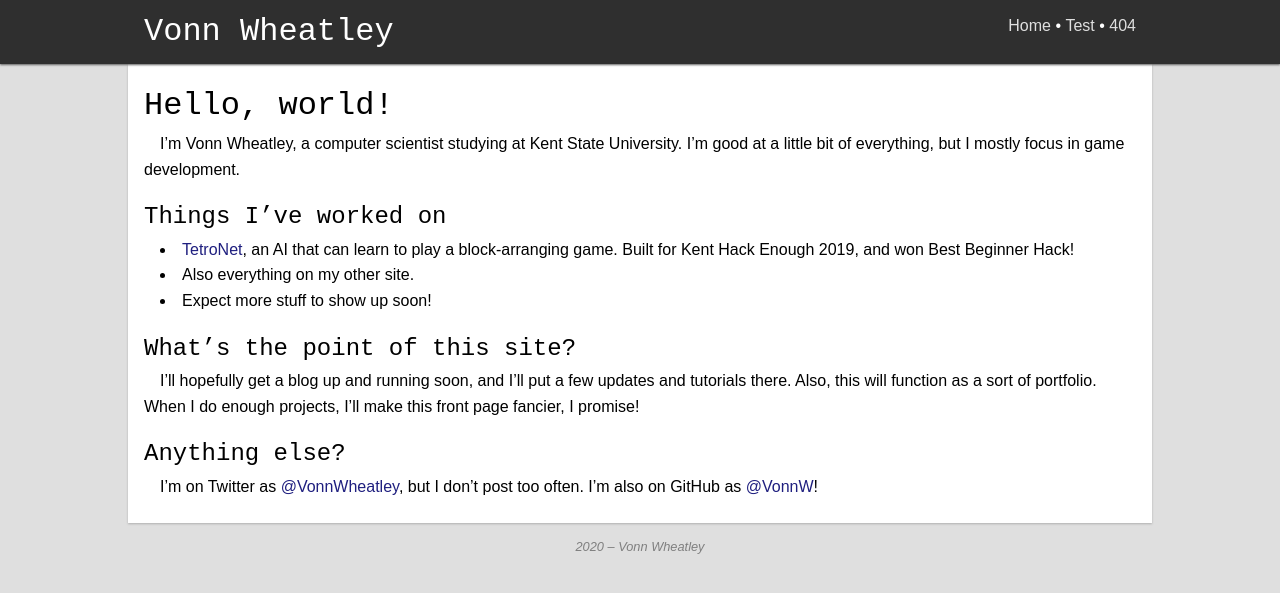
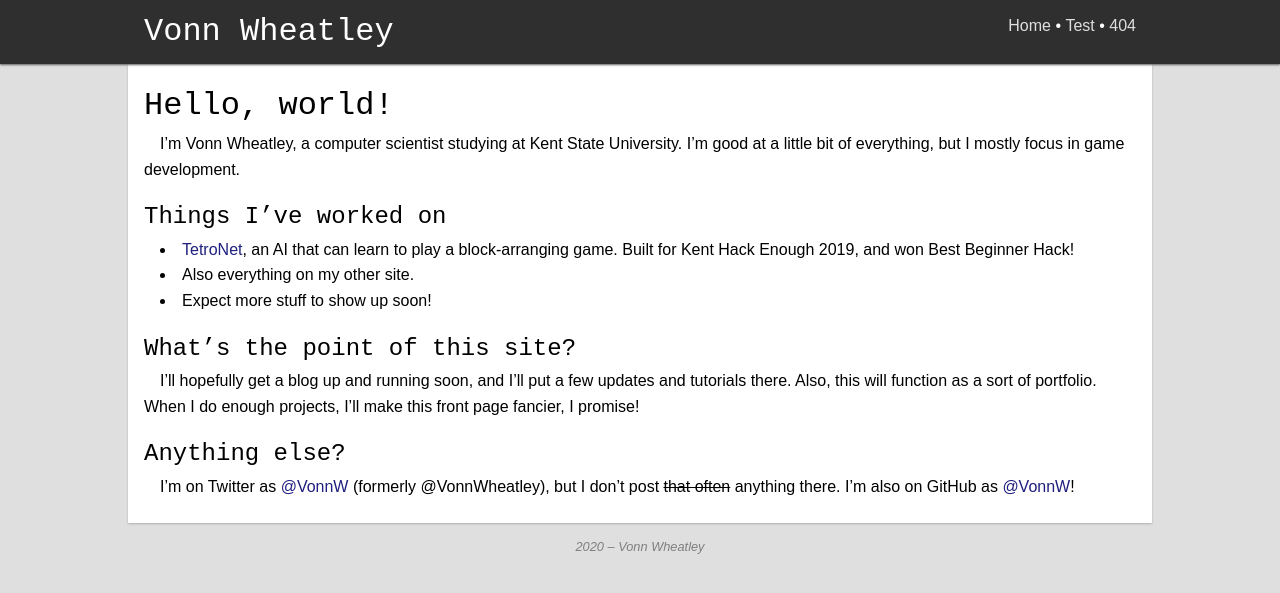
Before and after one commit to VonnW/vonnw.github.io, a Jekyll site: the page built from index.md, in a window 1280 px wide. Shown: the top 593 px of the page. Built offline with Jekyll 4.4.1, drawn with Linux system fonts in a browser that asks for light colours; some web fonts are replaced.

Commit message:
update twitter

```diff
--- a/index.md
+++ b/index.md
@@ -19,4 +19,4 @@ I'll hopefully get a blog up and running soon, and I'll put a few updates and tu
 
 ## Anything else?
 
-I'm on Twitter as [@VonnWheatley](https://twitter.com/VonnWheatley), but I don't post too often. I'm also on GitHub as [@VonnW](https://github.com/VonnW)!
+I'm on Twitter as [@VonnW](https://twitter.com/VonnW) (formerly @VonnWheatley), but I don't post ~~that often~~ anything there. I'm also on GitHub as [@VonnW](https://github.com/VonnW)!
```
